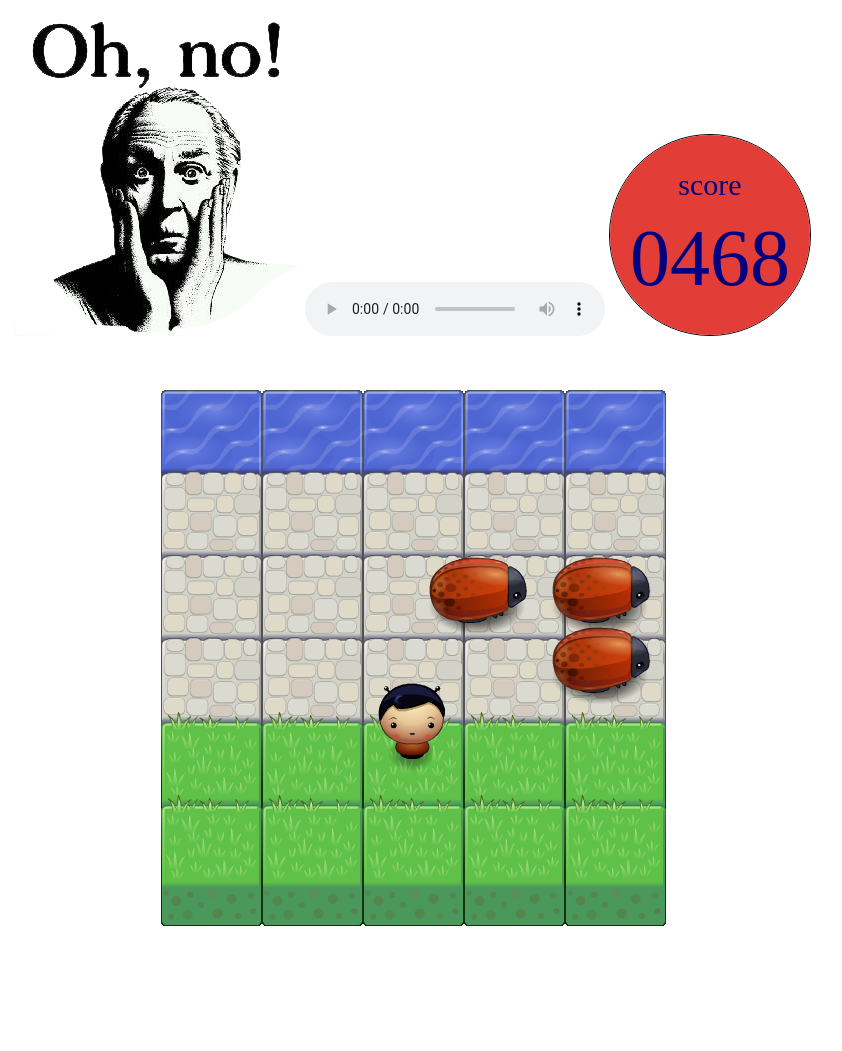
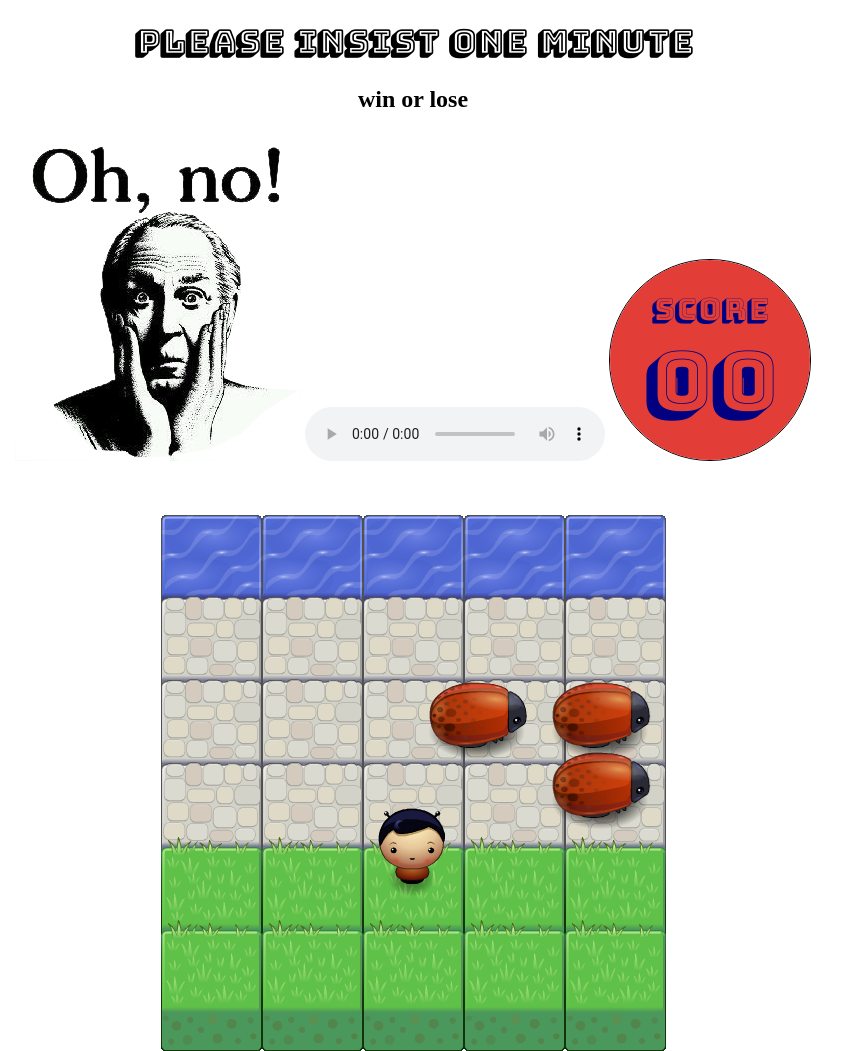
Before and after one commit to KleinTong/arcade-game, a plain HTML site: page index.html in a window 1280 px wide. Shown: the whole page, without its empty margins (227-1069 px from the left). Before the commit the page ends 958 px from the top, so only its background shows below. Drawn offline with Linux system fonts and the light colour scheme.

Commit message:
add time count score

```diff
--- a/css/style.css
+++ b/css/style.css
@@ -1,5 +1,9 @@
 body {
     text-align: center;
+}
+
+#aim {
+	font-family: 'Bungee Shade';
 }
 
 canvas#score {
--- a/index.html
+++ b/index.html
@@ -3,9 +3,12 @@
 <head>
     <meta charset="UTF-8">
     <title>Effective JavaScript: Frogger</title>
+    <link href="https://fonts.googleapis.com/css?family=Bungee+Shade" rel="stylesheet">
     <link rel="stylesheet" href="css/style.css">
 </head>
 <body>
+	<h1 id="aim">please insist one minute</h1>
+	<h2 id="winOrLose">win or lose</h2>
 	<img src="images/ohno.jpg">
 	<audio autoplay="true" loop controls="" >
 		<source src="audio/蘇打綠 sodagreen -【他舉起右手點名 Live】Official Music Video.mp3" type="audio/mpeg">
--- a/js/engine.js
+++ b/js/engine.js
@@ -24,6 +24,10 @@ var Engine = (function(global) {
         canvas = doc.createElement('canvas'),
         ctx = canvas.getContext('2d'),
         lastTime;
+    var nowTime,target,remainTime;
+    var winTime = 5;
+
+    var winOrLose = document.getElementById('winOrLose');
 
     canvas.width = 505;
     canvas.height = 606;
@@ -56,6 +60,7 @@ var Engine = (function(global) {
          */
         lastTime = now;
 
+        remainTime = target - now;
         /* Use the browser's requestAnimationFrame function to call this
          * function again as soon as the browser is able to draw another frame.
          */
@@ -67,6 +72,7 @@ var Engine = (function(global) {
      * game loop.
      */
     function init() {
+        timeBegin(winTime);
         reset();
         lastTime = Date.now();
         main();
@@ -83,8 +89,8 @@ var Engine = (function(global) {
      */
     function update(dt) {
         updateEntities(dt);
+        getPoint();
         checkCollisions();
-        getPoint();
     }
 
     /* This is called by the update function and loops through all of the
@@ -94,6 +100,10 @@ var Engine = (function(global) {
      * the data/properties related to the object. Do your drawing in your
      * render methods.
      */
+     function timeBegin(seconds){
+        nowTime = new Date().getTime();
+        target = nowTime + seconds * 1000;
+     }
 
      function checkCollisions(){
         allEnemies.forEach(function(enemy) {
@@ -101,21 +111,29 @@ var Engine = (function(global) {
                 player.x = 200;
                 player.y = 280;
                 point = 0;
+                winOrLose.textContent = 'win or lose';
+                console.log('touch');
                 allEnemies.forEach(function(enemy) {
                     enemy.changeY();
                     enemy.x = -50;
                 });
-                ctx.drawImage(ohNoImage,0,0);
+                timeBegin(winTime);
+
+                // ctx.drawImage(ohNoImage,0,0);
             }
         });
      }
 
      function getPoint(){
-        allEnemies.forEach(function(enemy) {
-            if(enemy.x > player.x){
-                point += 1;
-            }
-        });
+        // allEnemies.forEach(function(enemy) {
+        //     if(enemy.x > player.x){
+        //         point += 1;
+        //     }
+        // });
+        if(remainTime < 0){
+        //win the game
+        winOrLose.textContent = 'win';
+        }
      }
 
     function updateEntities(dt) {
```
Also changed, not shown: js/score.js (+10 -0 lines).
